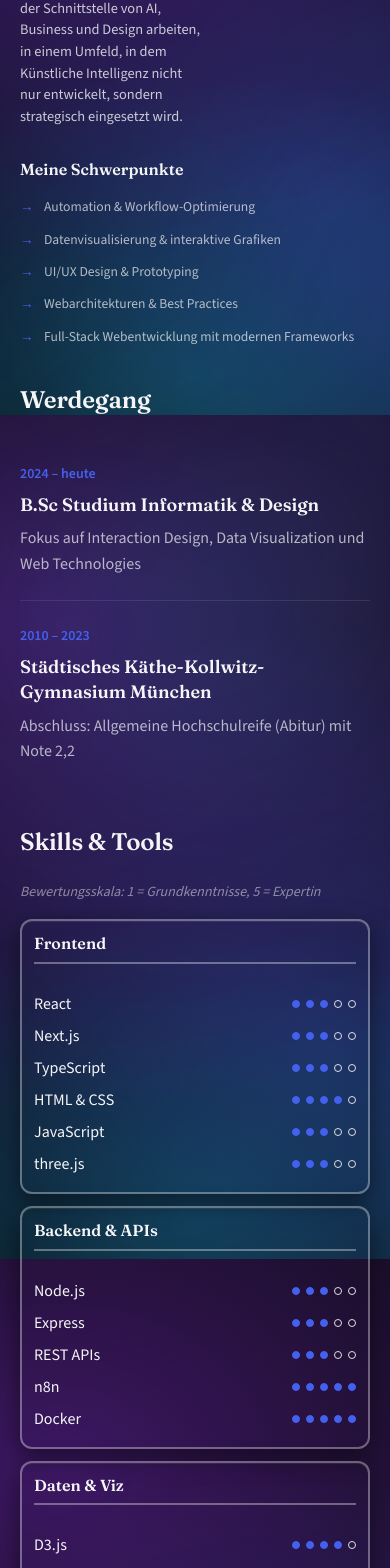
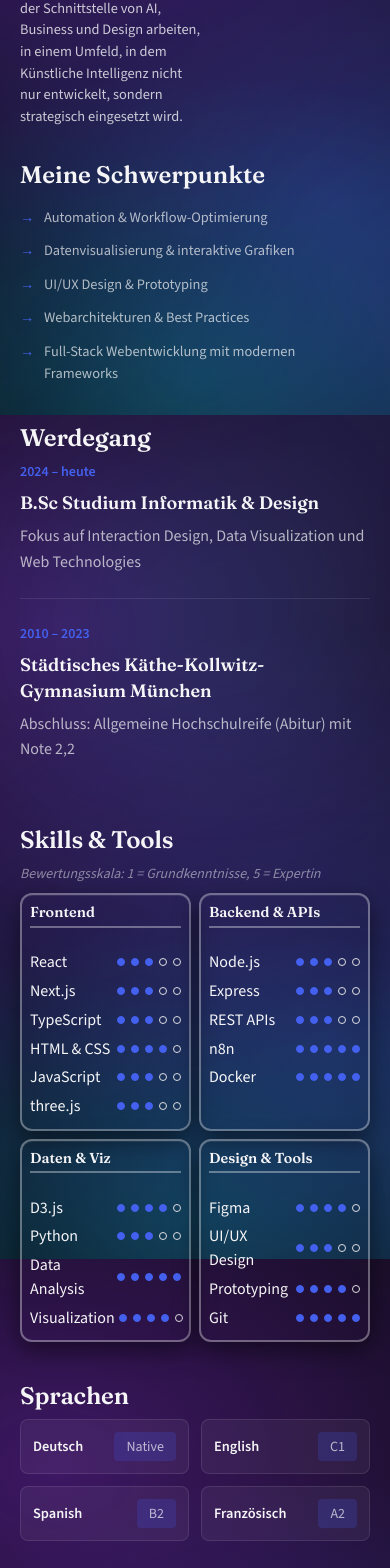
Before and after one commit to liveley/portfolio-liliane-schutz, a Next.js app in the folder portfolio/frontend/: page /ueber-mich in a window 390 px wide. Shown: the part 429-1997 px from the top of the page. Built offline with nearby package versions, Linux system fonts and the light colour scheme.

Commit message:
fix: enforce equal-width 2-column grids on mobile for projects and skills

```diff
--- a/portfolio/frontend/app/page.module.css
+++ b/portfolio/frontend/app/page.module.css
@@ -82,7 +82,7 @@
     font-size: 0.9rem;
   }
   .featuredGrid {
-    grid-template-columns: 1fr 1fr;
+    grid-template-columns: repeat(2, minmax(0, 1fr)); /* Force equal width columns that can shrink below content size */
     gap: 0.75rem;
   }
 }
--- a/portfolio/frontend/app/ueber-mich/page.module.css
+++ b/portfolio/frontend/app/ueber-mich/page.module.css
@@ -37,12 +37,12 @@
 
 @media (max-width: 640px) {
   .section {
-    gap: 1rem; /* Reduced from var(--s4) */
+    gap: 0.5rem; /* Reduced from 1rem to tighten gap between Title and Content */
   }
 
   .skillsGrid {
-    grid-template-columns: 1fr 1fr; /* Force 2 columns on mobile if possible, or stack if too narrow */
-    gap: 0.75rem;
+    grid-template-columns: repeat(2, minmax(0, 1fr)); /* Force equal width columns */
+    gap: 0.5rem; /* Tight gap */
   }
 
   .page {
@@ -51,12 +51,6 @@
 
   .sectionTitle {
     font-size: 1.5rem;
-    margin-bottom: 0.5rem;
+    margin-bottom: 0; /* Remove explicit margin, rely on flex gap */
   }
 }
-
-@media (max-width: 400px) {
-  .skillsGrid {
-    grid-template-columns: 1fr;
-  }
-}
--- a/portfolio/frontend/components/about/AboutHero.module.css
+++ b/portfolio/frontend/components/about/AboutHero.module.css
@@ -207,11 +207,11 @@
   }
 
   .focusTitle {
-    font-size: 1rem;
+    font-size: 1.5rem; /* Match section title size */
     margin-top: 1rem;
   }
 
   .focusItem {
-    font-size: 0.85rem;
+    font-size: 0.9rem; /* Match bio text size */
   }
 }
--- a/portfolio/frontend/components/about/SkillGroup.module.css
+++ b/portfolio/frontend/components/about/SkillGroup.module.css
@@ -27,19 +27,18 @@
 
 @media (max-width: 767px) {
   .group {
-    padding: 0.75rem; /* Reduced padding (smaller than var(--s3)) */
-    min-width: 0; /* Prevent flex/grid overflow */
+    padding: 0.5rem; /* Further reduced padding */
+    min-width: 0;
   }
 
   .title {
-    font-size: 1rem;
-    padding-bottom: 0.5rem;
-    margin-bottom: 0.5rem;
+    font-size: 0.9rem; /* Smaller title */
+    padding-bottom: 0.25rem;
+    margin-bottom: 0.25rem;
   }
 
-  /* Compacter vertical spacing for skills on mobile */
   .skills > div {
-     padding: 0.25rem 0; /* Reduce padding of SkillBadge (from var(--s2) 0) */
-     gap: 0.5rem;
+     padding: 0.15rem 0;
+     gap: 0.25rem;
   }
 }
--- a/portfolio/frontend/components/about/TimelineItem.module.css
+++ b/portfolio/frontend/components/about/TimelineItem.module.css
@@ -6,6 +6,10 @@
   gap: 2rem;
   padding: 1.5rem 0;
   border-bottom: 1px solid rgba(245, 245, 247, 0.1);
+}
+
+.item:first-child {
+  padding-top: 0;
 }
 
 .item:last-child {
--- a/portfolio/frontend/components/projects/ProjectCard.module.css
+++ b/portfolio/frontend/components/projects/ProjectCard.module.css
@@ -76,6 +76,19 @@
   color: var(--wb-card-fg);
 }
 
+@media (max-width: 767px) {
+  .title {
+    font-size: 1rem; /* Smaller title on mobile to fit 2 columns */
+  }
+  .content {
+    padding: 0.75rem; /* Reduce padding on mobile */
+    gap: 0.5rem;
+  }
+  .thumbnail {
+    height: 120px; /* Shorter image on mobile */
+  }
+}
+
 .description {
   font-size: var(--font-size-sm);
   line-height: var(--line-height-relaxed);
--- a/portfolio/frontend/components/projects/ProjectGrid.module.css
+++ b/portfolio/frontend/components/projects/ProjectGrid.module.css
@@ -22,11 +22,11 @@
   }
 }
 
-/* Mobile: 2 Spalten */
+/* Mobile: 2 Columns, strictly equal width */
 @media (max-width: 767px) {
   .grid {
-    grid-template-columns: repeat(2, 1fr);
-    gap: 1.5rem;
+    grid-template-columns: repeat(2, minmax(0, 1fr));
+    gap: 0.75rem; /* Smaller gap */
   }
 }
 
```
